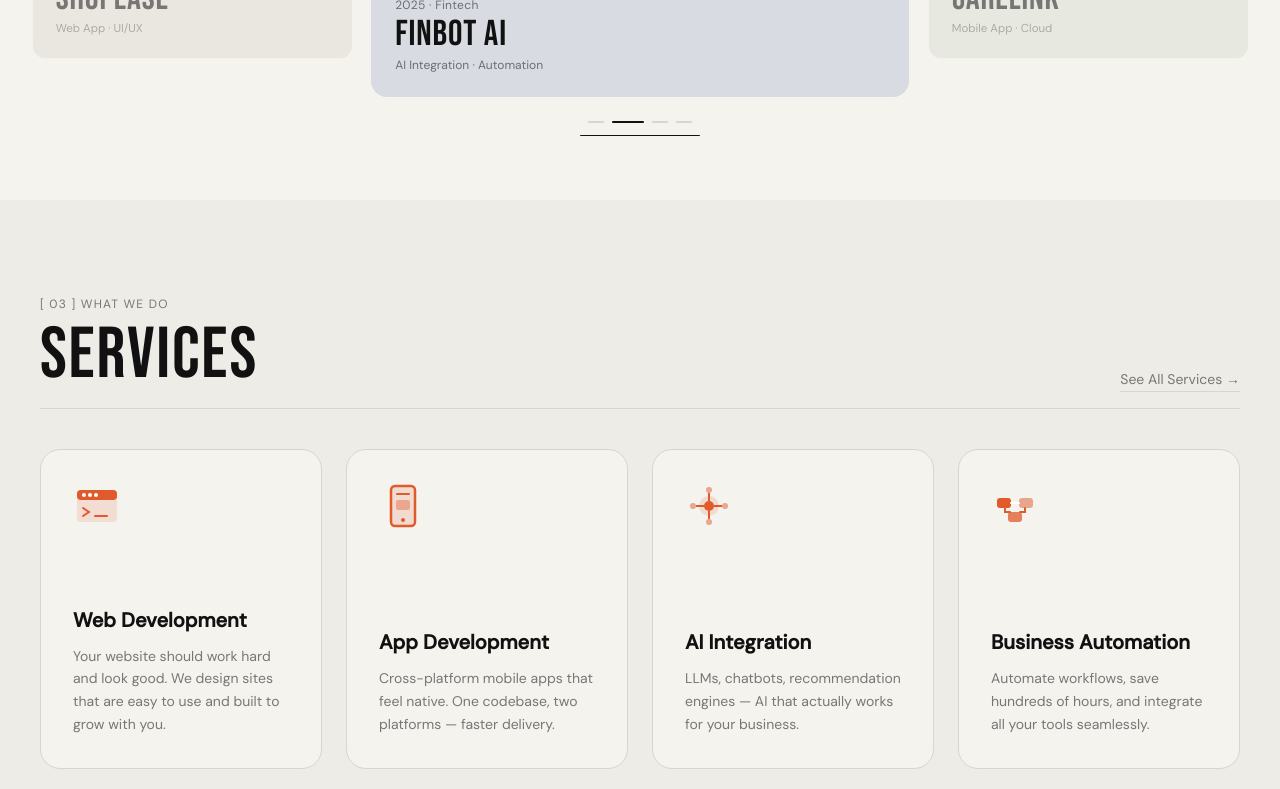
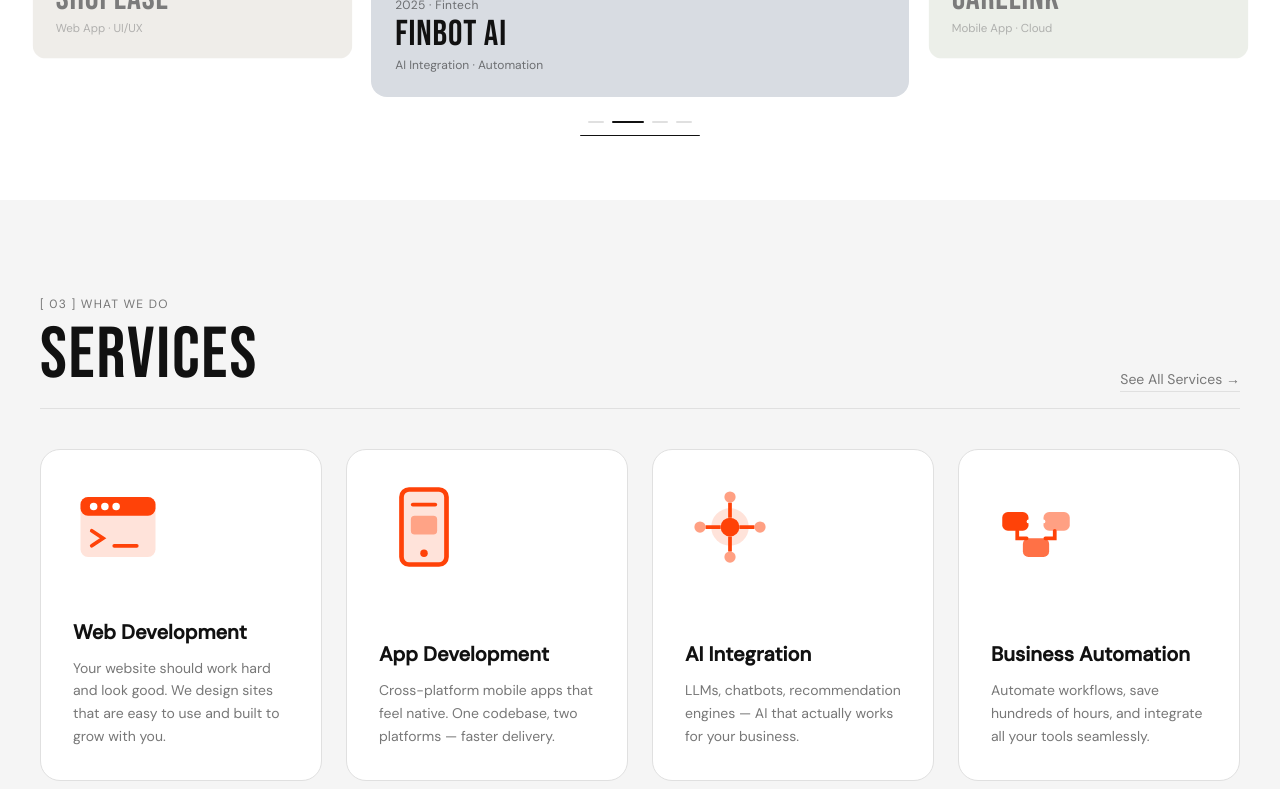
Before and after one commit to Satyam1013/macropage, a Next.js app: page / in a window 1280 px wide. Shown: the part 1460-2249 px from the top of the page. Built offline with nearby package versions, Linux system fonts and the light colour scheme; no server answers; a web font is replaced by a local one.

Commit message:
refactor: update styles in HeroSection and ServicesSection, enhance global CSS variables

```diff
--- a/src/components/sections/HeroSection.tsx
+++ b/src/components/sections/HeroSection.tsx
@@ -10,7 +10,7 @@ function TechIllustration() {
       viewBox="0 0 500 420"
       fill="none"
       xmlns="http://www.w3.org/2000/svg"
-      style={{ width: "100%", maxWidth: 520, opacity: 0.12 }}
+      style={{ width: "100%", maxWidth: 550, opacity: 1 }}
     >
       {/* Browser window */}
       <rect
@@ -601,7 +601,7 @@ export default function HeroSection() {
               "radial-gradient(ellipse 80% 80% at 60% 50%, black 30%, transparent 80%)",
             WebkitMaskImage:
               "radial-gradient(ellipse 80% 80% at 60% 50%, black 30%, transparent 80%)",
-            color: "var(--text)",
+            color: "var(--accent)",
           }}
         >
           <TechIllustration />
--- a/src/components/sections/ServicesSection.tsx
+++ b/src/components/sections/ServicesSection.tsx
@@ -341,17 +341,27 @@ function ServiceCard({
             background: "var(--bg)",
             border: "1px solid var(--border)",
             borderRadius: 20,
-            minHeight: 320, // 👈 zyada height
+            minHeight: 320,
+            position: "relative",
+            overflow: "hidden",
           }}
-          className="p-8 flex flex-col justify-between h-full
-            transition-all duration-300
-            group-hover:-translate-y-2 group-hover:shadow-xl"
+          className="p-8 flex flex-col justify-between h-full transition-all duration-300 group-hover:-translate-y-2 group-hover:shadow-xl"
         >
-          <div style={{ color: "#e05a2b" }} className="mb-12">
-            {" "}
-            {/* 👈 icon ke neeche zyada space */}
+          {/* Icon */}
+          <div
+            style={{
+              color: "var(--accent)",
+              width: 90,
+              height: 90,
+              display: "flex",
+              alignItems: "center",
+              justifyContent: "center",
+            }}
+            className="mb-12 [&>svg]:w-24 [&>svg]:h-24"
+          >
             {service.icon}
           </div>
+
           <div>
             <h3
               style={{ color: "var(--text)" }}
@@ -373,7 +383,6 @@ function ServiceCard({
 }
 
 export default function ServicesSection() {
-  // Split into rows of COLS
   const rows: (typeof services)[] = [];
   for (let i = 0; i < services.length; i += COLS) {
     rows.push(services.slice(i, i + COLS));
@@ -381,9 +390,6 @@ export default function ServicesSection() {
 
   return (
     <section style={{ background: "var(--bg2)" }} className="px-10 py-24">
-      {" "}
-      {/* py-16 → py-24 */}
-      {/* Header */}
       <div
         style={{ borderBottom: "1px solid var(--border)" }}
         className="flex justify-between items-end pb-4 mb-10 flex-wrap gap-3"
--- a/src/styles/globals.css
+++ b/src/styles/globals.css
@@ -1,22 +1,23 @@
-@import url('https://fonts.googleapis.com/css2?family=Bebas+Neue&family=DM+Sans:wght@300;400;500&family=Playfair+Display:ital,wght@1,400&display=swap');
+@import url("https://fonts.googleapis.com/css2?family=Bebas+Neue&family=DM+Sans:wght@300;400;500&family=Playfair+Display:ital,wght@1,400&display=swap");
 @tailwind base;
 @tailwind components;
 @tailwind utilities;
 
 :root {
-  --font-bebas: 'Bebas Neue', sans-serif;
-  --font-playfair: 'Playfair Display', serif;
-  --font-dm: 'DM Sans', sans-serif;
+  --font-bebas: "Bebas Neue", sans-serif;
+  --font-playfair: "Playfair Display", serif;
+  --font-dm: "DM Sans", sans-serif;
 
   /* Light theme */
-  --bg: #f5f3ee;
-  --bg2: #eeece6;
+  --bg: #ffffff;
+  --bg2: #f5f5f5;
   --text: #111111;
   --muted: #777777;
-  --border: #d8d5cc;
-  --card: #e2dfd8;
+  --border: #e0e0e0;
+  --card: #f0f0f0;
   --btn-bg: #111111;
-  --btn-text: #f5f3ee;
+  --btn-text: #ffffff;
+  --accent: #ff4208;
 }
 
 .dark {
@@ -28,6 +29,7 @@
   --card: #1a1a1a;
   --btn-bg: #f0ede6;
   --btn-text: #0e0e0e;
+  --accent: #ff4208;
 }
 
 * {
@@ -44,7 +46,9 @@ body {
   background: var(--bg);
   color: var(--text);
   font-family: var(--font-dm);
-  transition: background 0.3s, color 0.3s;
+  transition:
+    background 0.3s,
+    color 0.3s;
   overflow-x: hidden;
 }
 
@@ -53,8 +57,16 @@ body {
   color: var(--bg);
 }
 
-/* Custom scrollbar */
-::-webkit-scrollbar { width: 6px; }
-::-webkit-scrollbar-track { background: var(--bg2); }
-::-webkit-scrollbar-thumb { background: var(--muted); border-radius: 3px; }
-::-webkit-scrollbar-thumb:hover { background: var(--text); }
+::-webkit-scrollbar {
+  width: 6px;
+}
+::-webkit-scrollbar-track {
+  background: var(--bg2);
+}
+::-webkit-scrollbar-thumb {
+  background: var(--muted);
+  border-radius: 3px;
+}
+::-webkit-scrollbar-thumb:hover {
+  background: var(--text);
+}
```
